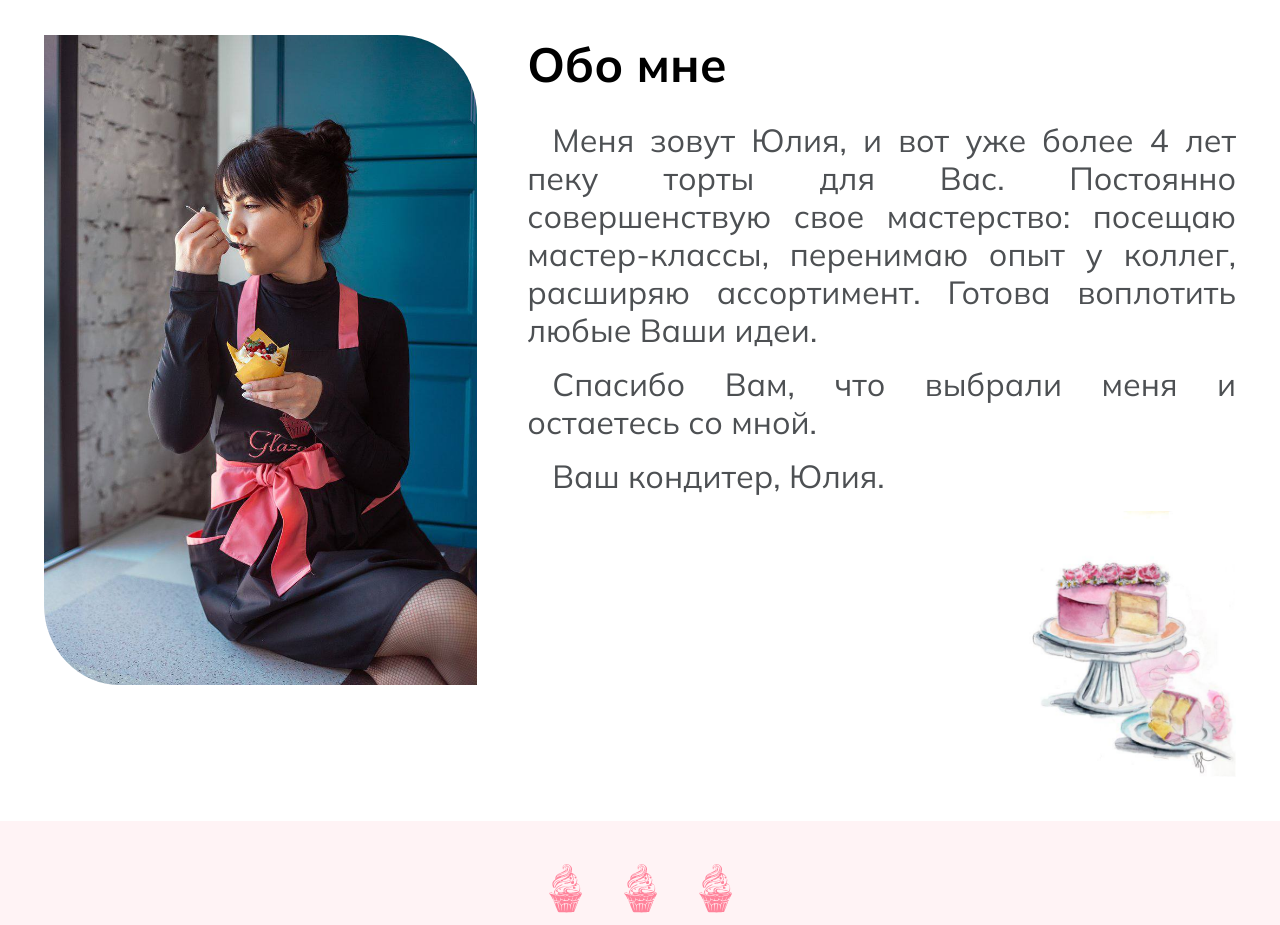
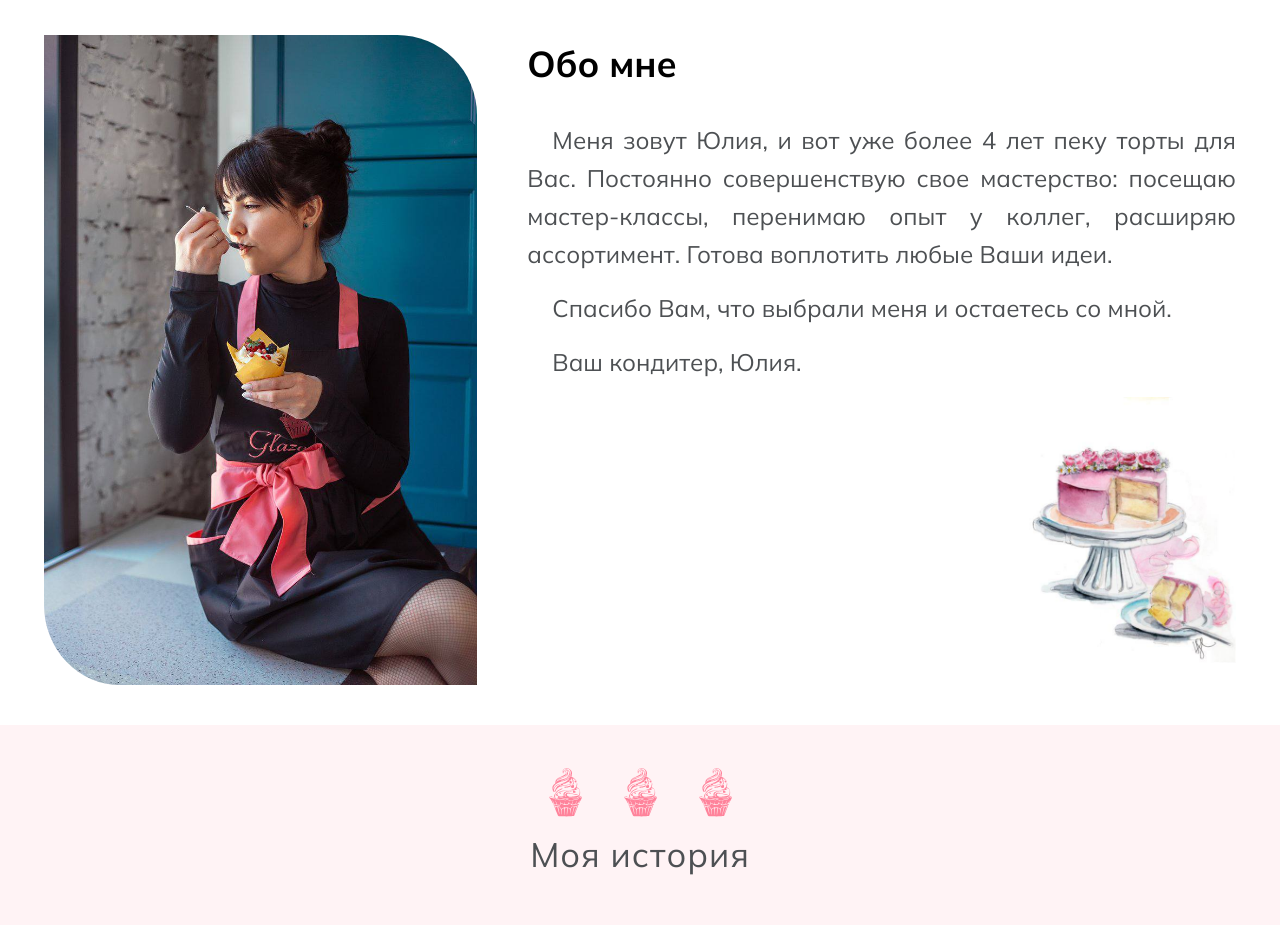
Before and after one commit to ZakirovaVera/DiplomProject_ZakirovaV, a Vue app: page /about in a window 1280 px wide. Shown: the part 280-1205 px from the top of the page. Built offline with nearby package versions, Linux system fonts and the light colour scheme.

Commit message:
шрифты в страницах

```diff
--- a/src/components/ProductFillingOptionsComponent.vue
+++ b/src/components/ProductFillingOptionsComponent.vue
@@ -32,7 +32,7 @@ export default {
         padding: 8px 10px;
         border: 2px solid $colorSite;
         color: $colorFont;
-        font-size: 22px;
+        font-size: 18px;
         font-style: normal;
         font-weight: 400;
         line-height: 33px;
@@ -62,7 +62,7 @@ export default {
 
     & p {
         color: $colorFont;
-        font-size: 22px;
+        font-size: 18px;
         font-style: normal;
         font-weight: 400;
         line-height: 33px;
--- a/src/pages/AboutMePage.vue
+++ b/src/pages/AboutMePage.vue
@@ -134,7 +134,7 @@ export default {
     &__heading {
         font-style: normal;
         font-weight: 700;
-        font-size: 48px;
+        font-size: 36px;
         line-height: 58px;
         color: $colorTextBlack;
         padding-bottom: 28px;
@@ -144,7 +144,7 @@ export default {
         text-indent: 25px;
         font-style: normal;
         font-weight: 400;
-        font-size: 32px;
+        font-size: 24px;
         line-height: 38px;
         color: $colorFont;
         padding-bottom: 16px;
@@ -176,7 +176,7 @@ export default {
     &__heading {
         color: $colorFont;
         text-align: center;
-        font-size: 40px;
+        font-size: 34px;
         font-style: normal;
         font-weight: 400;
         line-height: 62.5px;
@@ -188,7 +188,7 @@ export default {
         text-indent: 25px;
         font-style: normal;
         font-weight: 400;
-        font-size: 32px;
+        font-size: 24px;
         line-height: 38px;
         color: $colorFont;
         padding-bottom: 16px;
--- a/src/pages/CatalogProductPage.vue
+++ b/src/pages/CatalogProductPage.vue
@@ -240,7 +240,7 @@ export default {
     &__title {
         font-style: normal;
         font-weight: 700;
-        font-size: 48px;
+        font-size: 36px;
         line-height: 58px;
         color: $colorTextBlack;
         text-align: center;
@@ -259,7 +259,7 @@ export default {
     &__subtitle {
         font-style: normal;
         font-weight: 400;
-        font-size: 32px;
+        font-size: 26px;
         line-height: 38px;
         color: $colorTextBlack;
         text-align: justify;
@@ -277,7 +277,7 @@ export default {
 
     &__text {
         color: #4D5053;
-        font-size: 22px;
+        font-size: 18px;
         font-style: normal;
         font-weight: 400;
         line-height: 33px;
@@ -308,7 +308,7 @@ export default {
         margin-right: 20px;
         cursor: pointer;
         color: #4D5053;
-        font-size: 24px;
+        font-size: 18px;
         font-style: normal;
         font-weight: 400;
         line-height: 33px;
--- a/src/pages/NotFountPage.vue
+++ b/src/pages/NotFountPage.vue
@@ -47,7 +47,7 @@ export default {
 
     &__subtitle {
         color: $colorFont;
-        font-size: 35px;
+        font-size: 30px;
         font-style: normal;
         font-weight: 400;
         line-height: 150%;
```
